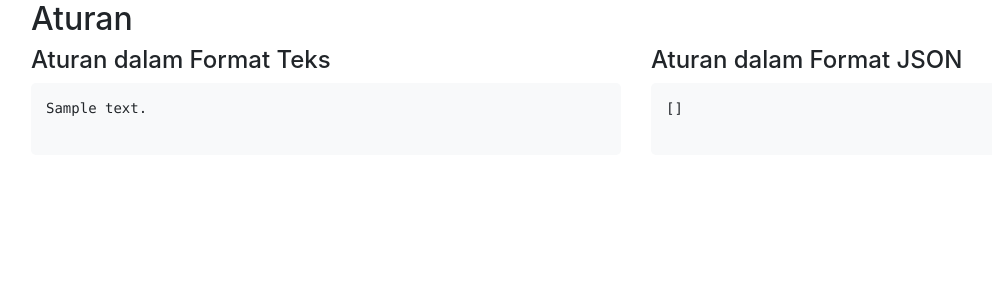
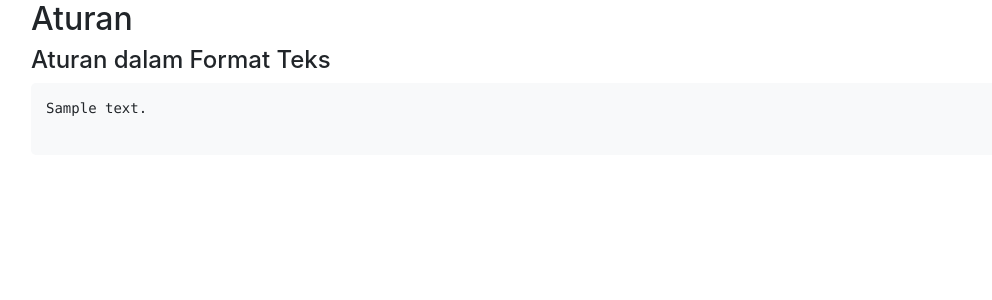
Before and after one commit to hizamruljaen123/apps_rifa, a Flask app: template web/templates/rules.html in a window 1280 px wide. Shown: the part 75-375 px from the top of the page, without its empty margins (4-996 px from the left). Run offline with Flask 3, Linux system fonts and the light colour scheme; the template is opened without the code that fills it: most values are stand-ins (such as "Sample title", 1, 10 or a date in 2020).

Commit message:
update rule page

```diff
--- a/web/templates/rules.html
+++ b/web/templates/rules.html
@@ -14,18 +14,13 @@
 
 {% if rules_text and rules_json %}
   <div class="row">
-    <div class="col-md-6">
+    <div class="col-md-12">
       <h4>Aturan dalam Format Teks</h4>
       <pre style="background-color: #f8f9fa; padding: 15px; border-radius: 5px;">
 {{ rules_text }}
       </pre>
     </div>
-    <div class="col-md-6">
-      <h4>Aturan dalam Format JSON</h4>
-      <pre style="background-color: #f8f9fa; padding: 15px; border-radius: 5px;">
-{{ rules_json | tojson(indent=4) }}
-      </pre>
-    </div>
+
   </div>
 {% endif %}
 {% endblock %}
```
